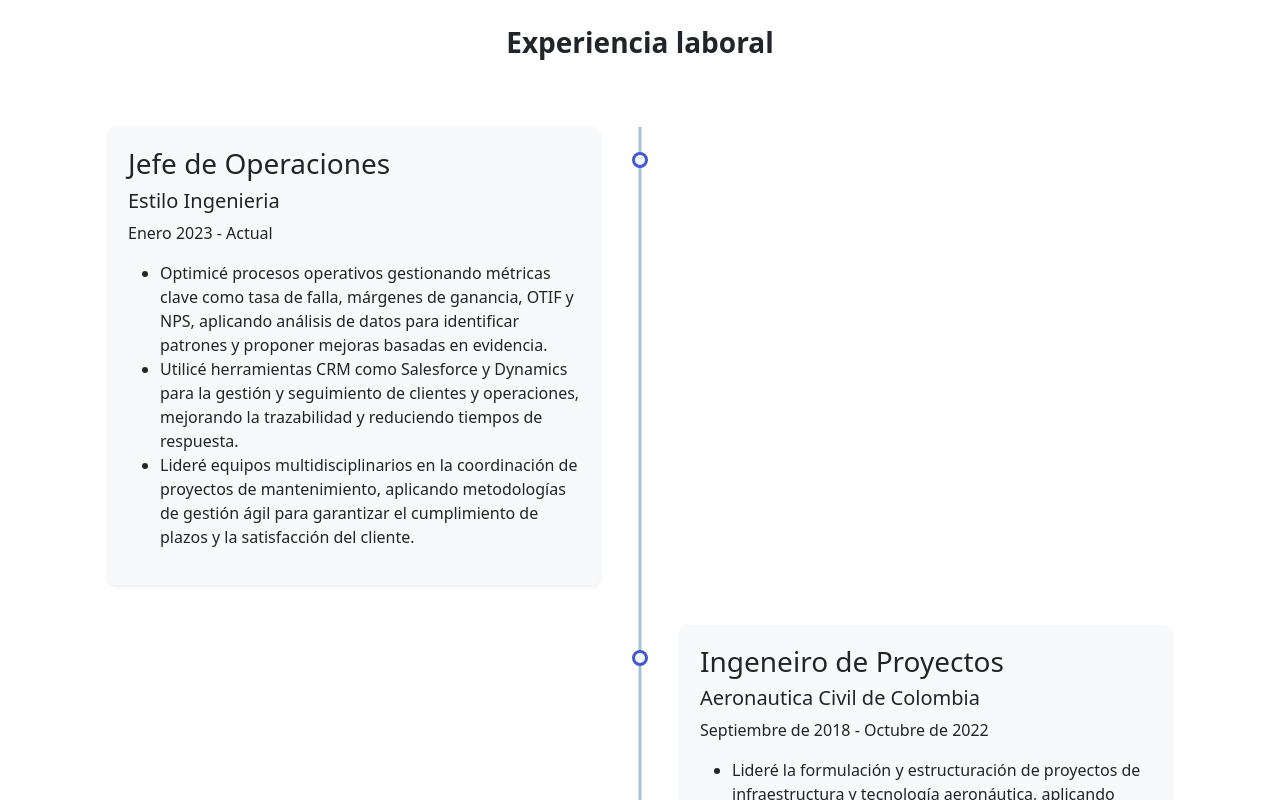
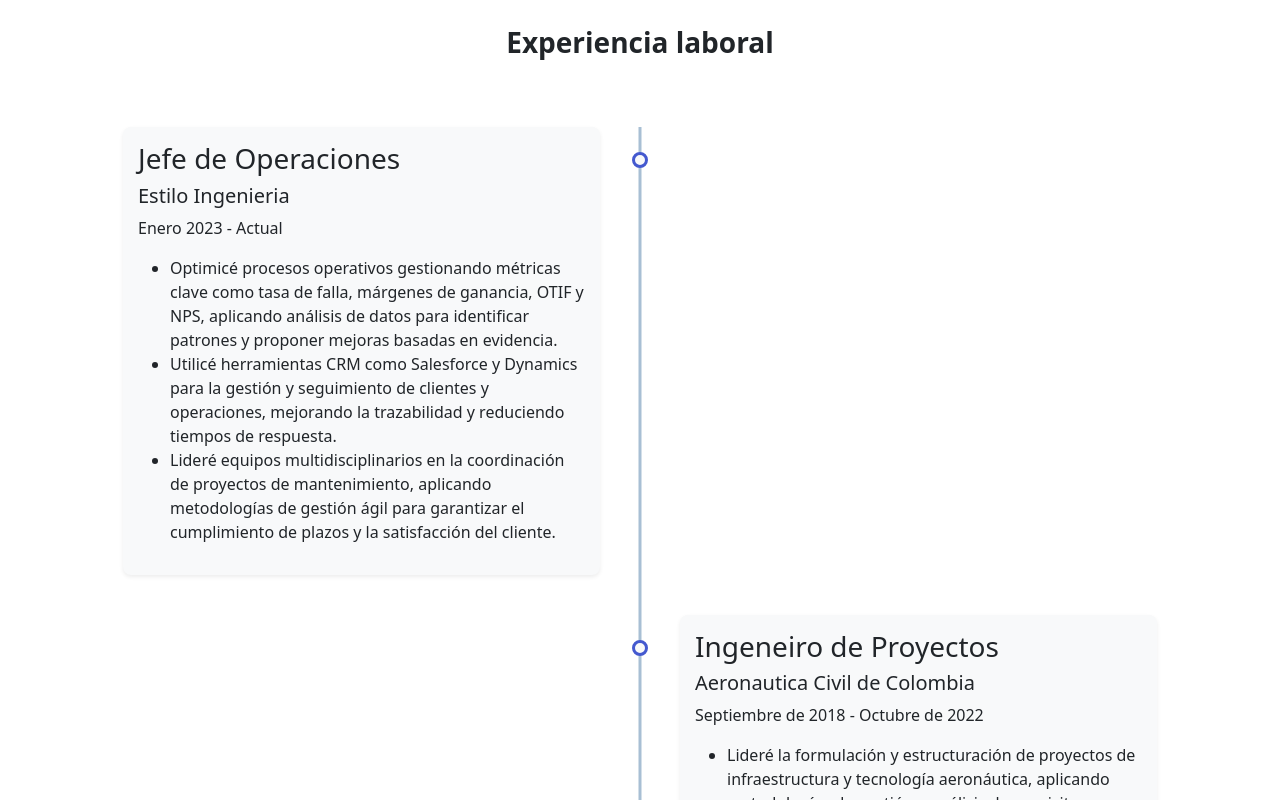
Before and after one commit to jramirez0982/curriculum, a React (Vite) app: page /#/ in a window 1280 px wide. Shown: the part 2820-3620 px from the top of the page. Built offline with nearby package versions, Linux system fonts and the light colour scheme.

Commit message:
[MEJORA EN EL PADING DE LAS TARJETAS TIMELINE] index.css: se adiciono padding a las tarjetas que van en la linea de tiempo

```diff
--- a/src/index.css
+++ b/src/index.css
@@ -85,7 +85,7 @@ html {
 /* 1. Estilos base para móviles (SIN LÍNEA NI CÍRCULOS) */
 .timeline-area {
     position: relative;
-    padding: 0 0px;
+    padding: 0 15px;
 }
 
 .timeline-card {
@@ -93,7 +93,7 @@ html {
     max-width: none;
     box-sizing: border-box;
     position: relative;
-    padding: 20px;
+    padding: 15px;
     margin-bottom: 20px;
     background-color: #f8f9fa;
     border-radius: 0.5rem;
```
